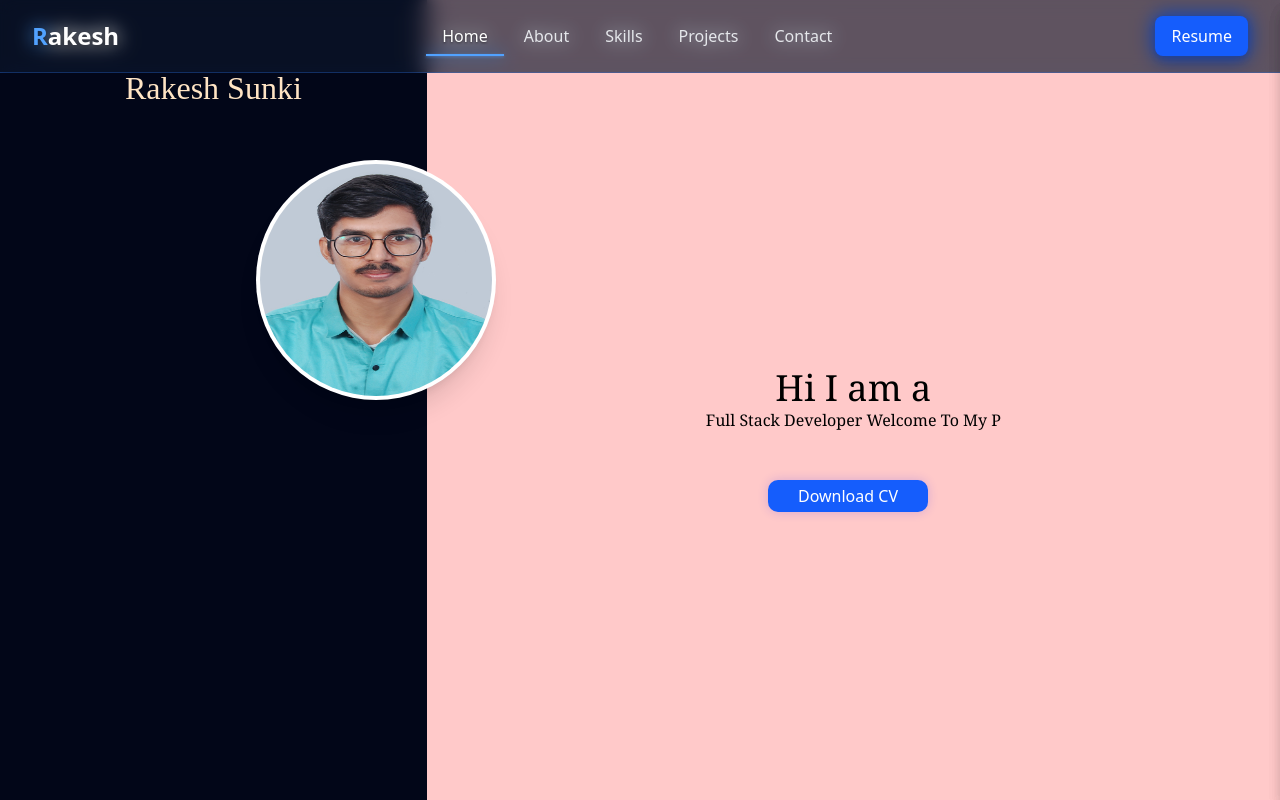
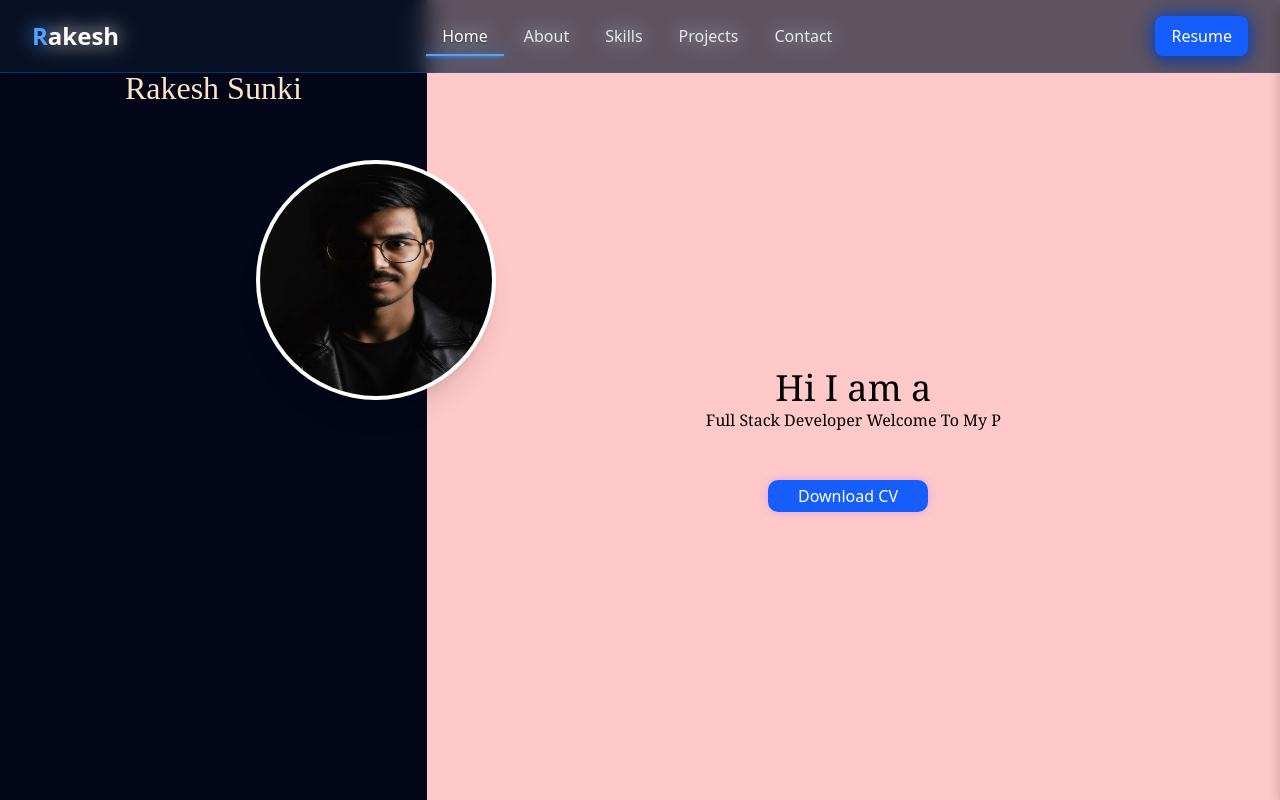
Before and after one commit to rakeshsunki/rakeshportfolio, a React (Vite) app: page / in a window 1280 px wide. Built offline with nearby package versions, Linux system fonts and the light colour scheme.

Commit message:
updated pic

```diff
--- a/src/components/landingpage.jsx
+++ b/src/components/landingpage.jsx
@@ -101,7 +101,7 @@ const LandingPage = () => {
         }}
       >
         <motion.img
-          src="./RakeshPassportsize.jpg"
+          src="./RakeshPassportsize.jpeg"
           className="w-[97%] h-[97%] !rounded-full"
           initial={{ opacity: 0 }}
           animate={{ opacity: 1 }}
```
Also changed, not shown: public/RakeshPassportsize.jpeg (added), public/RakeshPassportsize.jpg (deleted).
